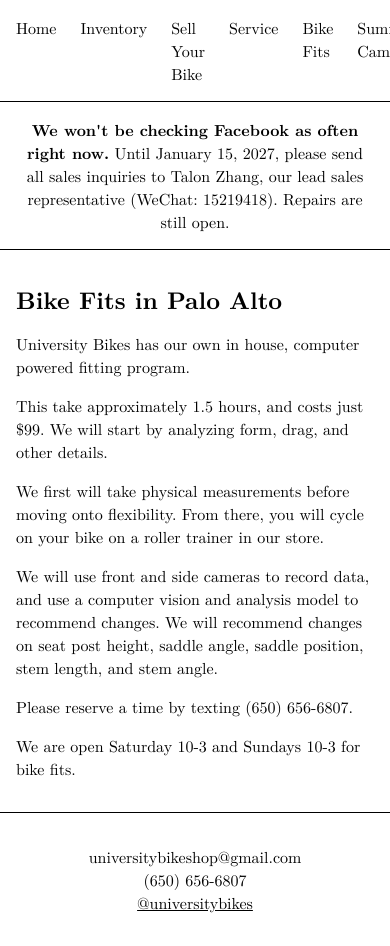
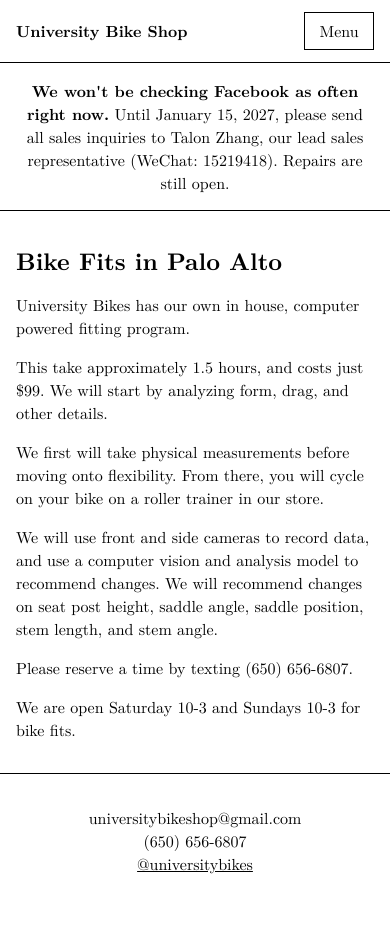
Before and after one commit to neuropathogens/university-bike-shop, a Next.js app: page /bike-fits in a window 390 px wide. After the commit the page ends 907 px from the top, so only its background shows below. Built offline with nearby package versions, Linux system fonts and the light colour scheme.

Commit message:
Nav: collapsible menu on phones and narrow windows
Below 64rem the nav shows the shop name and a Menu button; the link
list opens as a full-width stacked menu and closes after navigating.
Desktop layout unchanged. Current page is underlined (aria-current).

```diff
--- a/components/Nav.module.css
+++ b/components/Nav.module.css
@@ -1,10 +1,70 @@
 .nav {
+  border-bottom: 1px solid var(--foreground);
+}
+
+/* Brand + Menu button: only shown on narrow screens. */
+.bar {
+  display: none;
+}
+
+.links {
+  list-style: none;
   display: flex;
   gap: 1.5rem;
   padding: 1rem;
-  border-bottom: 1px solid var(--foreground);
 }
 
 .right {
   margin-left: auto;
 }
+
+.links a[aria-current="page"] {
+  text-decoration: underline;
+}
+
+@media (max-width: 64rem) {
+  .bar {
+    display: flex;
+    align-items: center;
+    justify-content: space-between;
+    gap: 1rem;
+    padding: 0.75rem 1rem;
+  }
+
+  .brand {
+    font-weight: bold;
+  }
+
+  .toggle {
+    font: inherit;
+    color: inherit;
+    background: var(--background);
+    border: 1px solid var(--foreground);
+    padding: 0.4rem 0.9rem;
+    cursor: pointer;
+  }
+
+  .links {
+    display: none;
+    flex-direction: column;
+    gap: 0;
+    padding: 0 1rem 0.5rem;
+  }
+
+  .links.open {
+    display: flex;
+  }
+
+  .links li {
+    border-top: 1px solid var(--foreground);
+  }
+
+  .links a {
+    display: block;
+    padding: 0.75rem 0;
+  }
+
+  .right {
+    margin-left: 0;
+  }
+}
--- a/components/Nav.tsx
+++ b/components/Nav.tsx
@@ -1,21 +1,58 @@
+"use client";
+
+import { useState } from "react";
 import Link from "next/link";
+import { usePathname } from "next/navigation";
 import styles from "./Nav.module.css";
 
+const links = [
+  { href: "/", label: "Home" },
+  { href: "/inventory", label: "Inventory" },
+  { href: "/sell-your-bike", label: "Sell Your Bike" },
+  { href: "/service", label: "Service" },
+  { href: "/bike-fits", label: "Bike Fits" },
+  { href: "/summer-camp", label: "Summer Camp" },
+  { href: "/events", label: "Events" },
+  { href: "/sponsorships", label: "Sponsorships" },
+  { href: "/about-us", label: "About Us" },
+  { href: "/location-hours", label: "Location & Hours", right: true },
+];
+
 export default function Nav() {
+  const pathname = usePathname();
+  // The menu is open only on the page where it was opened, so following a
+  // link closes it without an effect.
+  const [openOn, setOpenOn] = useState<string | null>(null);
+  const open = openOn === pathname;
+
   return (
     <nav className={styles.nav}>
-      <Link href="/">Home</Link>
-      <Link href="/inventory">Inventory</Link>
-      <Link href="/sell-your-bike">Sell Your Bike</Link>
-      <Link href="/service">Service</Link>
-      <Link href="/bike-fits">Bike Fits</Link>
-      <Link href="/summer-camp">Summer Camp</Link>
-      <Link href="/events">Events</Link>
-      <Link href="/sponsorships">Sponsorships</Link>
-      <Link href="/about-us">About Us</Link>
-      <Link href="/location-hours" className={styles.right}>
-        Location & Hours
-      </Link>
+      <div className={styles.bar}>
+        <Link href="/" className={styles.brand}>
+          University Bike Shop
+        </Link>
+        <button
+          type="button"
+          className={styles.toggle}
+          aria-expanded={open}
+          aria-controls="site-menu"
+          onClick={() => setOpenOn(open ? null : pathname)}
+        >
+          {open ? "Close" : "Menu"}
+        </button>
+      </div>
+      <ul id="site-menu" className={`${styles.links} ${open ? styles.open : ""}`}>
+        {links.map((link) => (
+          <li key={link.href} className={link.right ? styles.right : undefined}>
+            <Link
+              href={link.href}
+              aria-current={pathname === link.href ? "page" : undefined}
+            >
+              {link.label}
+            </Link>
+          </li>
+        ))}
+      </ul>
     </nav>
   );
 }
```
